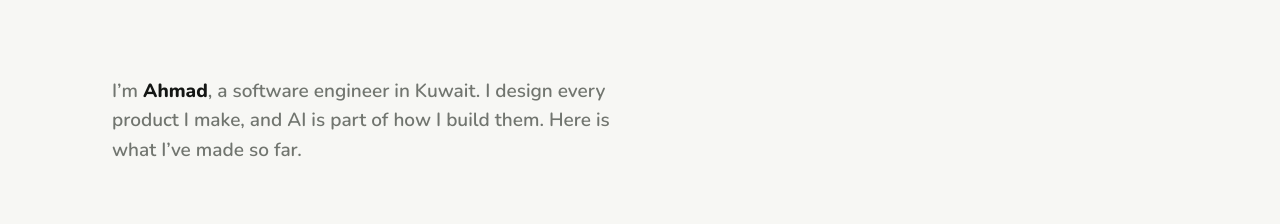
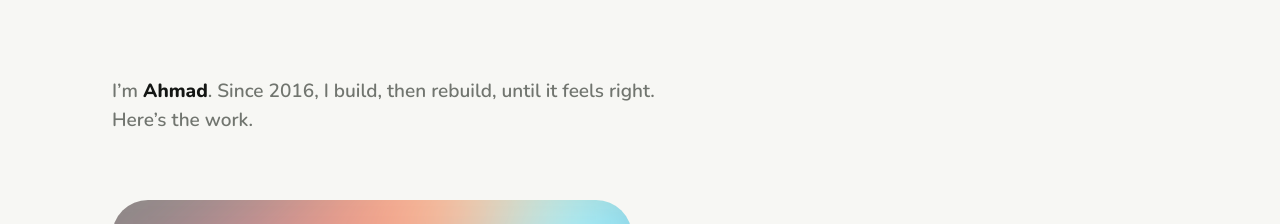
Before and after one commit to ahmad-almazeedi/ahmad-almazeedi.github.io, a plain HTML site: page index.html in a window 1280 px wide. Shown: the part 466-690 px from the top of the page. Drawn offline with Linux system fonts and the light colour scheme.

Commit message:
New intro line

```diff
--- a/index.html
+++ b/index.html
@@ -101,7 +101,7 @@ h1 .ar { font-family: "Baloo Bhaijaan 2", var(--font); font-weight: 800; font-si
       <p class="line fade" style="--i:2">Useful and beautiful software, made for everyone.</p>
     </section>
 
-    <p class="intro fade" style="--i:2">I’m <strong>Ahmad</strong>, a software engineer in Kuwait. I design every product I make, and AI is part of how I build them. Here is what I’ve made so far.</p>
+    <p class="intro fade" style="--i:2">I’m <strong>Ahmad</strong>. Since 2016, I build, then rebuild, until it feels right. Here’s the work.</p>
 
     <ul class="apps" aria-label="Work">
       <li class="app fade" style="--i:3">
```
